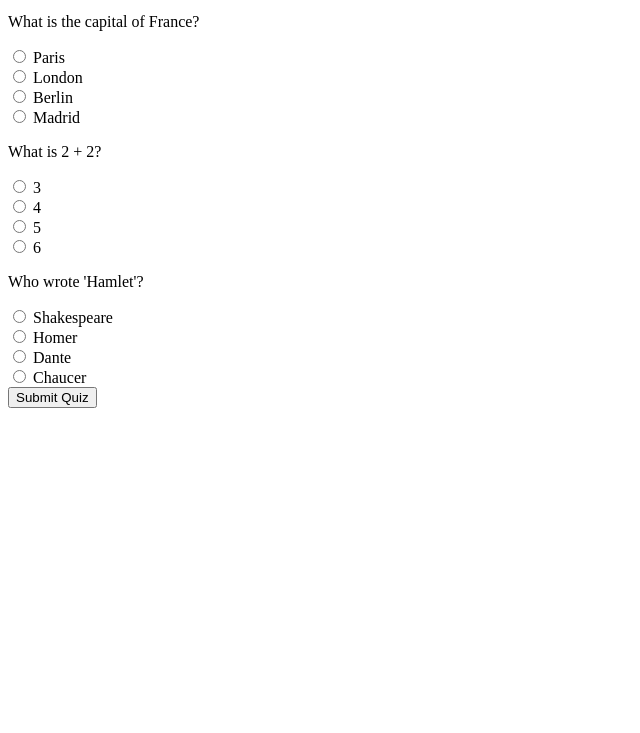
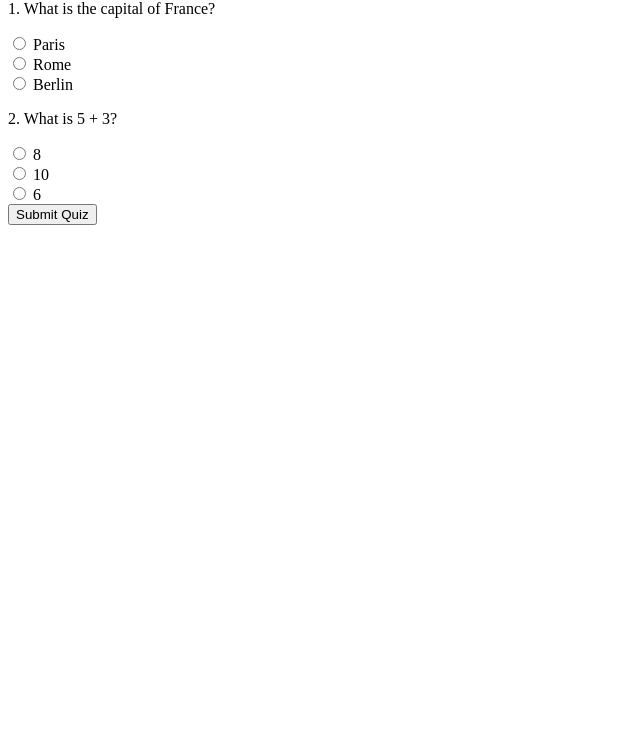
Before and after one commit to AbhayRjvanshi/quiz-up, a plain HTML site: page quiz.html in a window 1280 px wide. Shown: the part 67-800 px from the top of the page, without its empty margins (0-640 px from the left). Drawn offline with Linux system fonts and the light colour scheme.

Commit message:
Update quiz.html
Quiz page

```diff
--- a/quiz.html
+++ b/quiz.html
@@ -1,12 +1,35 @@
 <!DOCTYPE html>
 <html lang="en">
 <head>
+    <meta charset="UTF-8">
+    <meta name="viewport" content="width=device-width, initial-scale=1.0">
     <title>Quiz</title>
-    <script src="quiz.js" defer></script>
+    <link rel="stylesheet" href="styles.css">
 </head>
-<body onload="renderQuiz()">
-    <h1>Quiz</h1>
-    <form id="quiz-container" onsubmit="submitQuiz(); return false;"></form>
-    <button type="submit">Submit Quiz</button>
+<body>
+    <div class="form-page-container">
+        <h2>Take the Quiz</h2>
+        <form action="quiz.cgi" method="post">
+            <div class="question">
+                <p>1. What is the capital of France?</p>
+                <input type="radio" id="q1a1" name="q1" value="Paris" required>
+                <label for="q1a1">Paris</label><br>
+                <input type="radio" id="q1a2" name="q1" value="Rome">
+                <label for="q1a2">Rome</label><br>
+                <input type="radio" id="q1a3" name="q1" value="Berlin">
+                <label for="q1a3">Berlin</label>
+            </div>
+            <div class="question">
+                <p>2. What is 5 + 3?</p>
+                <input type="radio" id="q2a1" name="q2" value="8" required>
+                <label for="q2a1">8</label><br>
+                <input type="radio" id="q2a2" name="q2" value="10">
+                <label for="q2a2">10</label><br>
+                <input type="radio" id="q2a3" name="q2" value="6">
+                <label for="q2a3">6</label>
+            </div>
+            <button type="submit">Submit Quiz</button>
+        </form>
+    </div>
 </body>
 </html>
```
